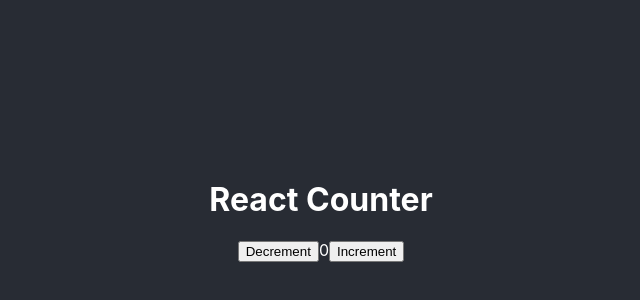
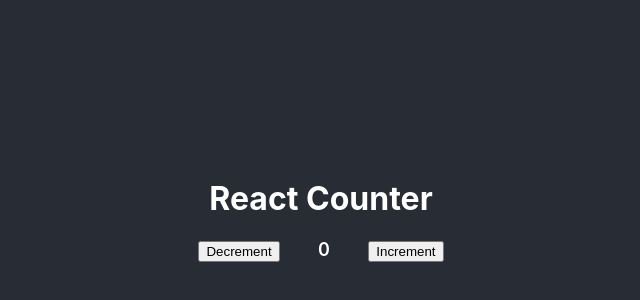
Before and after one commit to EduBarreira1212/React_Counter, a React (Create React App) app: page / in a window 1280 px wide. Shown: the part 190-490 px from the top of the page, without its empty margins (319-959 px from the left). Built offline with nearby package versions, Linux system fonts and the light colour scheme; the HTML template or start-up script is replaced by a standard one.

Commit message:
feat: adding style to count span

```diff
--- a/src/App.css
+++ b/src/App.css
@@ -8,3 +8,9 @@
   justify-content: center;
   align-items: center;
 }
+
+#count-span{
+  font-size: large;
+  font-weight: 600;
+  margin: 5vh 3vw;
+}
--- a/src/Counter.tsx
+++ b/src/Counter.tsx
@@ -23,7 +23,7 @@ const Counter = () => {
     return (
         <div>
             <button onClick={() => dispatch({type: "DECREMENT"})}>Decrement</button>
-            <span>{state.count}</span>
+            <span id="count-span">{state.count}</span>
             <button onClick={() => dispatch({type: "INCREMENT"})}>Increment</button>
         </div>
     );
```
